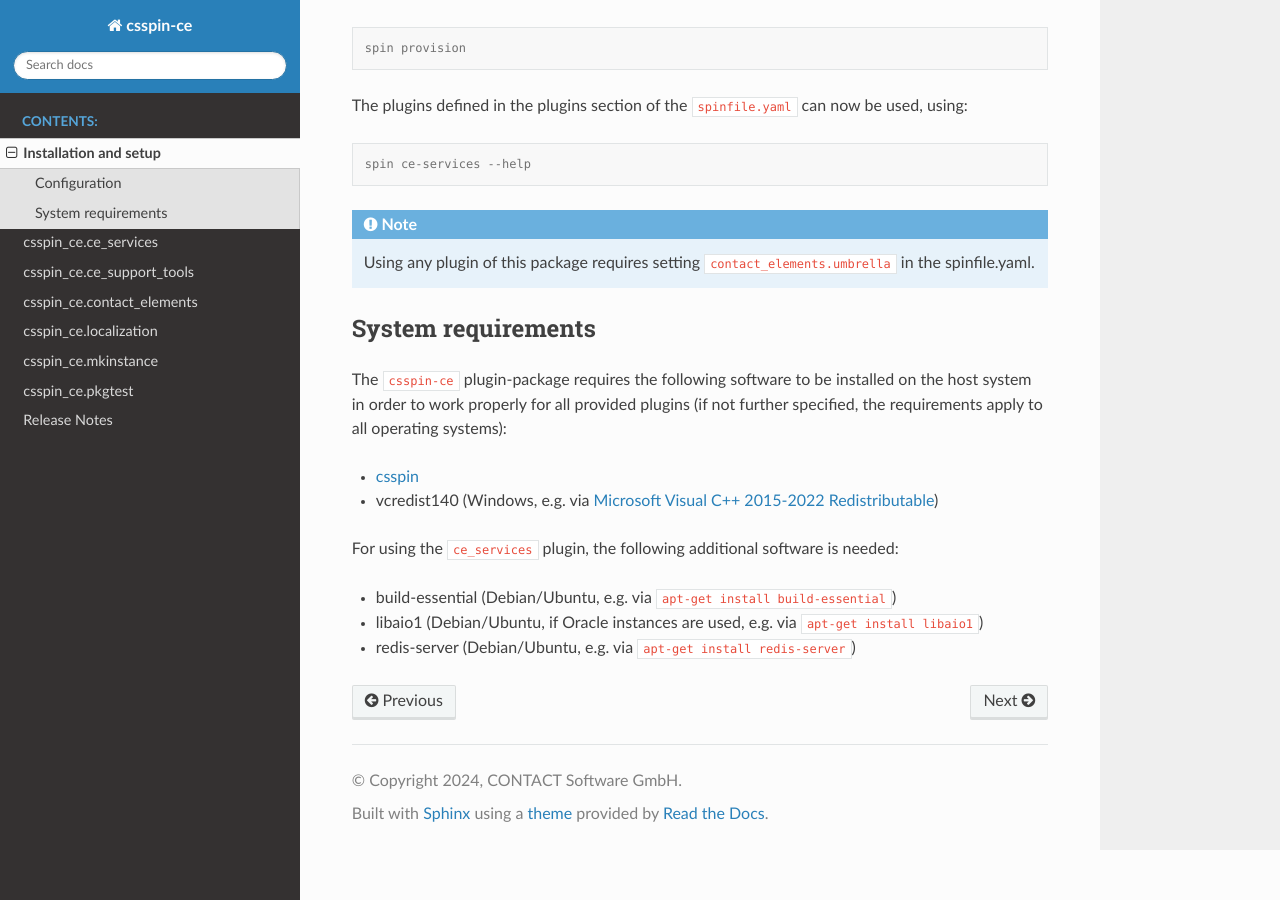
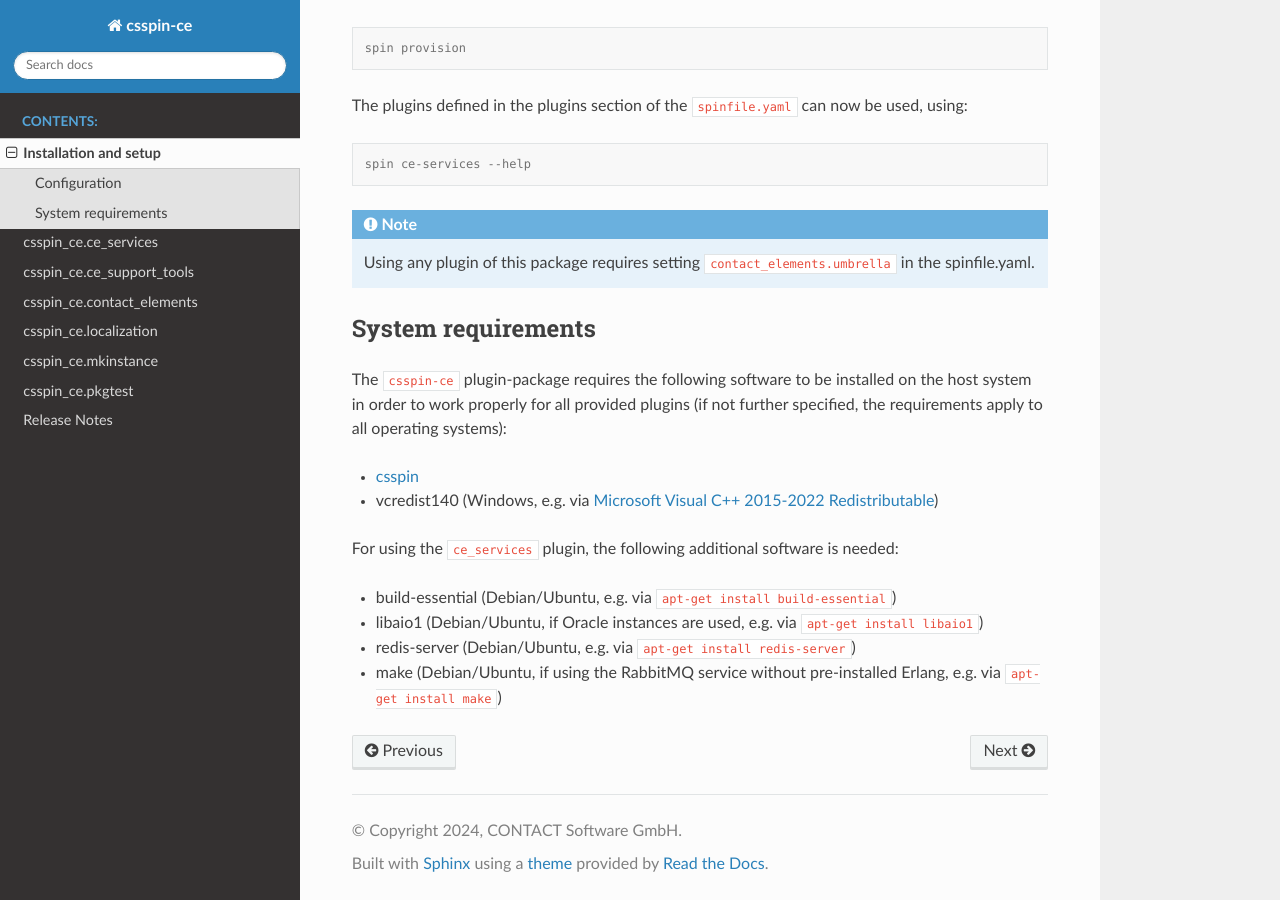
Before and after one commit to cslab/csspin-ce, a Sphinx documentation site: the page built from doc/installation.rst, in a window 1280 px wide and 900 px high, scrolled down 714 px. Built offline with Sphinx 7.4.7 and the Read the Docs theme 3.1.0, drawn with Linux system fonts in a browser that asks for light colours.

Commit message:
Resolve "ce_services: make missing as system requirement"

```diff
--- a/doc/installation.rst
+++ b/doc/installation.rst
@@ -79,3 +79,5 @@ needed:
 - build-essential (Debian/Ubuntu, e.g. via ``apt-get install build-essential``)
 - libaio1 (Debian/Ubuntu, if Oracle instances are used, e.g. via ``apt-get install libaio1``)
 - redis-server  (Debian/Ubuntu, e.g. via ``apt-get install redis-server``)
+- make (Debian/Ubuntu, if using the RabbitMQ service without pre-installed
+  Erlang, e.g. via ``apt-get install make``)
--- a/doc/relnotes.rst
+++ b/doc/relnotes.rst
@@ -73,6 +73,7 @@ Release Notes
 .. Chores
 .. ------
 
+.. - ce_services: make missing as system requirement (`#111 <https://code.contact.de/qs/spin/spin_ce/-/issues/111>`_)
 .. - Document host system requirements properly (`#110 <https://code.contact.de/qs/spin/spin_ce/-/issues/110>`_)
 
 v4.1.0
```
